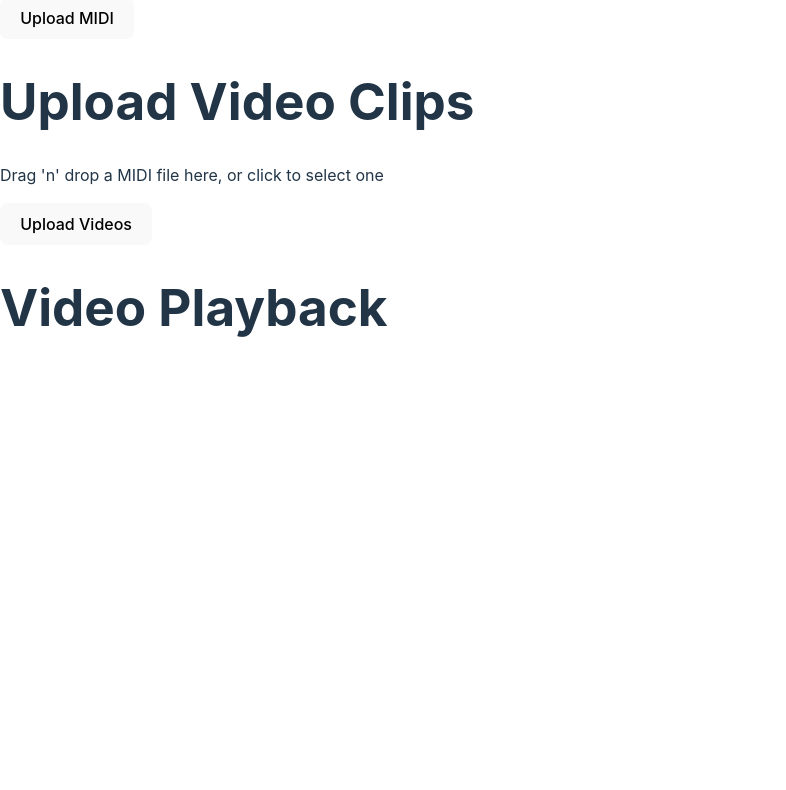
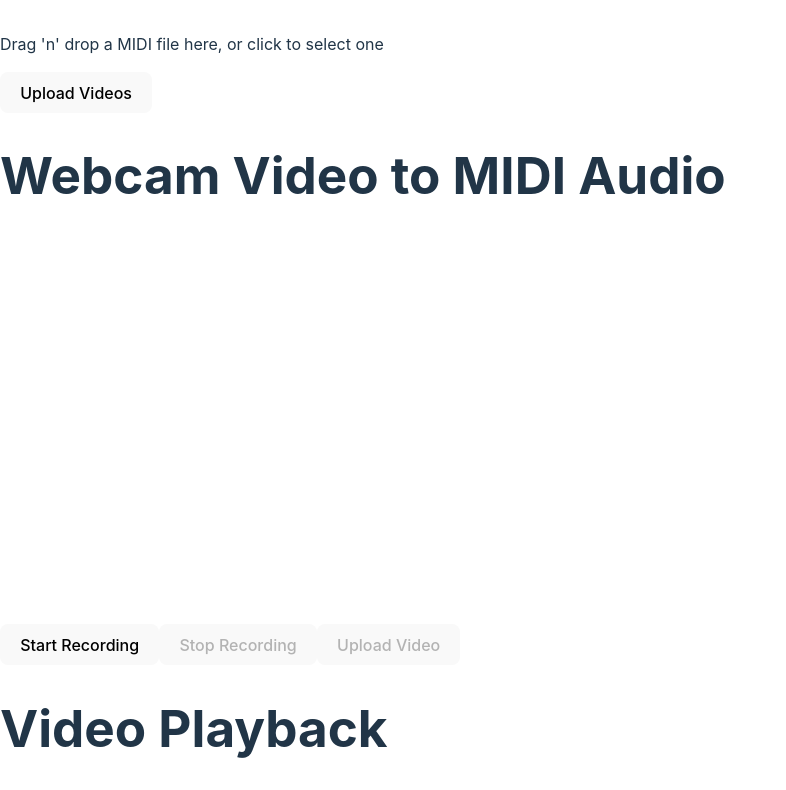
Before and after one commit to MrJanHorak/autotunesyncer, a React (Vite) app: page / in a window 1280 px wide. Shown: the part 299-1089 px from the top of the page, without its empty margins (0-786 px from the left). Before the commit the page ends 800 px from the top, so only its background shows below. Built offline with nearby package versions, Linux system fonts and the light colour scheme.

Commit message:
add video recording with preview to ui

```diff
--- a/src/App.jsx
+++ b/src/App.jsx
@@ -1,5 +1,4 @@
-// App.js
-import { useState } from 'react';
+import { useState, useRef } from 'react';
 import axios from 'axios';
 import Dropzone from 'react-dropzone';
 import ReactPlayer from 'react-player';
@@ -8,6 +7,70 @@ function App() {
   const [midiFile, setMidiFile] = useState(null);
   const [videoFiles, setVideoFiles] = useState({});
   const [videoUrls, setVideoUrls] = useState([]);
+  const [videoBlob, setVideoBlob] = useState(null);
+  const [audioUrl, setAudioUrl] = useState(null);
+  const [isRecording, setIsRecording] = useState(false);
+  const mediaRecorderRef = useRef(null);
+  const videoRef = useRef(null);
+  const streamRef = useRef(null);
+
+  const handleStartRecording = async () => {
+    const stream = await navigator.mediaDevices.getUserMedia({
+      video: true,
+      audio: true,
+    });
+    streamRef.current = stream;
+    videoRef.current.srcObject = stream;
+    videoRef.current.play();
+
+    const mediaRecorder = new MediaRecorder(stream);
+    mediaRecorderRef.current = mediaRecorder;
+
+    let chunks = [];
+    mediaRecorder.ondataavailable = (e) => {
+      chunks.push(e.data);
+    };
+
+    mediaRecorder.onstop = () => {
+      const videoBlob = new Blob(chunks, { type: 'video/mp4' });
+      setVideoBlob(videoBlob);
+      stream.getTracks().forEach(track => track.stop()); // Stop all tracks
+    };
+
+    mediaRecorder.start();
+    setIsRecording(true);
+  };
+
+  const handleStopRecording = () => {
+    if (mediaRecorderRef.current) {
+      mediaRecorderRef.current.stop();
+      setIsRecording(false);
+    }
+  };
+
+  const handleUpload = async () => {
+    if (!videoBlob) return;
+
+    const formData = new FormData();
+    formData.append('video', new File([videoBlob], 'webcam-video.mp4'));
+
+    try {
+      const response = await fetch('http://localhost:3000/api/upload-video', {
+        method: 'POST',
+        body: formData,
+      });
+
+      if (response.ok) {
+        const audioBlob = await response.blob();
+        const audioUrl = URL.createObjectURL(audioBlob);
+        setAudioUrl(audioUrl);
+      } else {
+        console.error('Failed to process video');
+      }
+    } catch (err) {
+      console.error(err);
+    }
+  };
 
   const handleMidiUpload = (acceptedFiles) => {
     setMidiFile(acceptedFiles[0]);
@@ -18,7 +81,6 @@ function App() {
   };
 
   const uploadMidi = async () => {
-
     const formData = new FormData();
     formData.append('midi', midiFile);
     await axios.post('http://localhost:3000/upload-midi', formData);
@@ -63,6 +125,19 @@ function App() {
       </Dropzone>
       <button onClick={uploadVideos}>Upload Videos</button>
 
+      <h1>Webcam Video to MIDI Audio</h1>
+      <video ref={videoRef} style={{ width: '100%' }}></video>
+      <button onClick={handleStartRecording} disabled={isRecording}>Start Recording</button>
+      <button onClick={handleStopRecording} disabled={!isRecording}>Stop Recording</button>
+      <button onClick={handleUpload} disabled={!videoBlob}>Upload Video</button>
+
+      {audioUrl && (
+        <div>
+          <h2>Processed Audio</h2>
+          <audio controls src={audioUrl}></audio>
+        </div>
+      )}
+
       <h1>Video Playback</h1>
       {videoUrls.map((url, index) => (
         <ReactPlayer key={index} url={url} controls />
```
Also changed, not shown: 3 other files (tests, documents, lock files or other folders).
